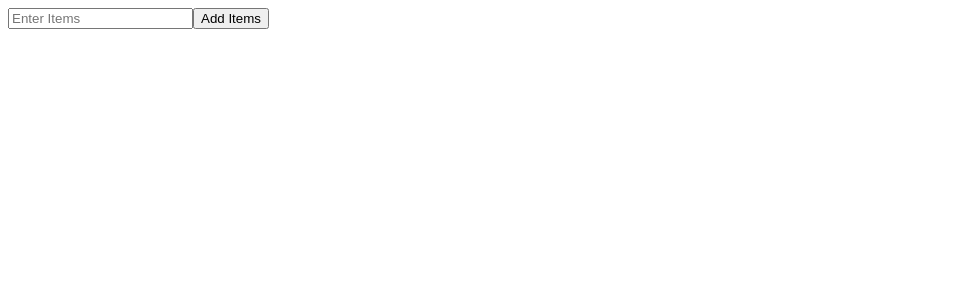
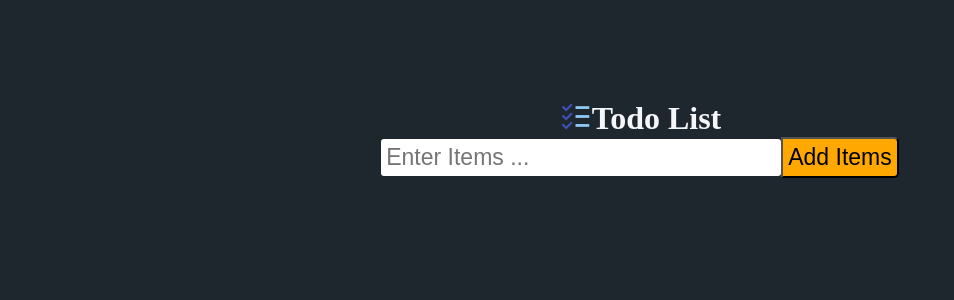
Before and after one commit to ketans2141/ReactJS, a React (Create React App) app in the folder todotest/: page / in a window 1280 px wide. Shown: the top 300 px of the page, without its empty margins (0-954 px from the left). Built offline with nearby package versions, Linux system fonts and the light colour scheme.

Commit message:
css added

```diff
--- a/todotest/package.json
+++ b/todotest/package.json
@@ -8,6 +8,7 @@
     "@testing-library/user-event": "^13.5.0",
     "react": "^18.2.0",
     "react-dom": "^18.2.0",
+    "react-icons": "^4.4.0",
     "react-scripts": "5.0.1",
     "web-vitals": "^2.1.4"
   },
--- /dev/null
+++ b/todotest/src/components/Todo.css
@@ -0,0 +1,49 @@
+*{
+    margin: 0;
+    padding: 0;
+    box-sizing: border-box;
+}
+
+body{
+    background-color: #1e272e;
+    height: 100vh;
+}
+
+.container{
+    max-width: 800px;
+    margin: 100px auto;
+    display: flex;
+    flex-direction: column;
+    justify-content: center;
+    align-items: center;
+}
+
+.main_heading{
+    display: flex;
+}
+
+.todoIcon{
+    font-size: 33px;
+}
+
+.heading{
+    color: #f5f6fa;
+}
+
+.inputField{
+    padding: 5px;
+    width: 400px;
+    font-size: 23px;
+    border-radius: 3px;
+    border: none;
+    outline: none;
+}
+
+.addItem_btn{
+    padding: 5px;
+    font-size: 23px;
+    border-radius: 0 5px 5px 0;
+    /* border: none; */
+    outline: none;
+    background-color: #ffa801;
+}
--- a/todotest/src/components/Todo.jsx
+++ b/todotest/src/components/Todo.jsx
@@ -1,4 +1,6 @@
 import React,{useState} from "react";
+import "./Todo.css"
+import { FcTodoList } from "react-icons/fc";
 
 export function Todo(){
     const [items,setItems]=useState(["apple"]);
@@ -12,8 +14,15 @@ export function Todo(){
     return(
         <>
             <div className="container">
-                <input type="text" onChange={(e)=>setFruit(e.target.value)} placeholder="Enter Items" />
-                <button onClick={addItems}>Add Items</button>
+                <div className="main_heading">
+                    <FcTodoList className="todoIcon"/>
+                    <h1 className="heading">Todo List</h1>
+                </div>
+
+               <div>
+                    <input type="text" onChange={(e)=>setFruit(e.target.value)} placeholder="Enter Items ..." className="inputField"/>
+                    <button onClick={addItems} className="addItem_btn">Add Items</button>
+                </div>
             </div>
             <div>
 
```
Also changed, not shown: 1 other file (tests, documents, lock files or other folders).
